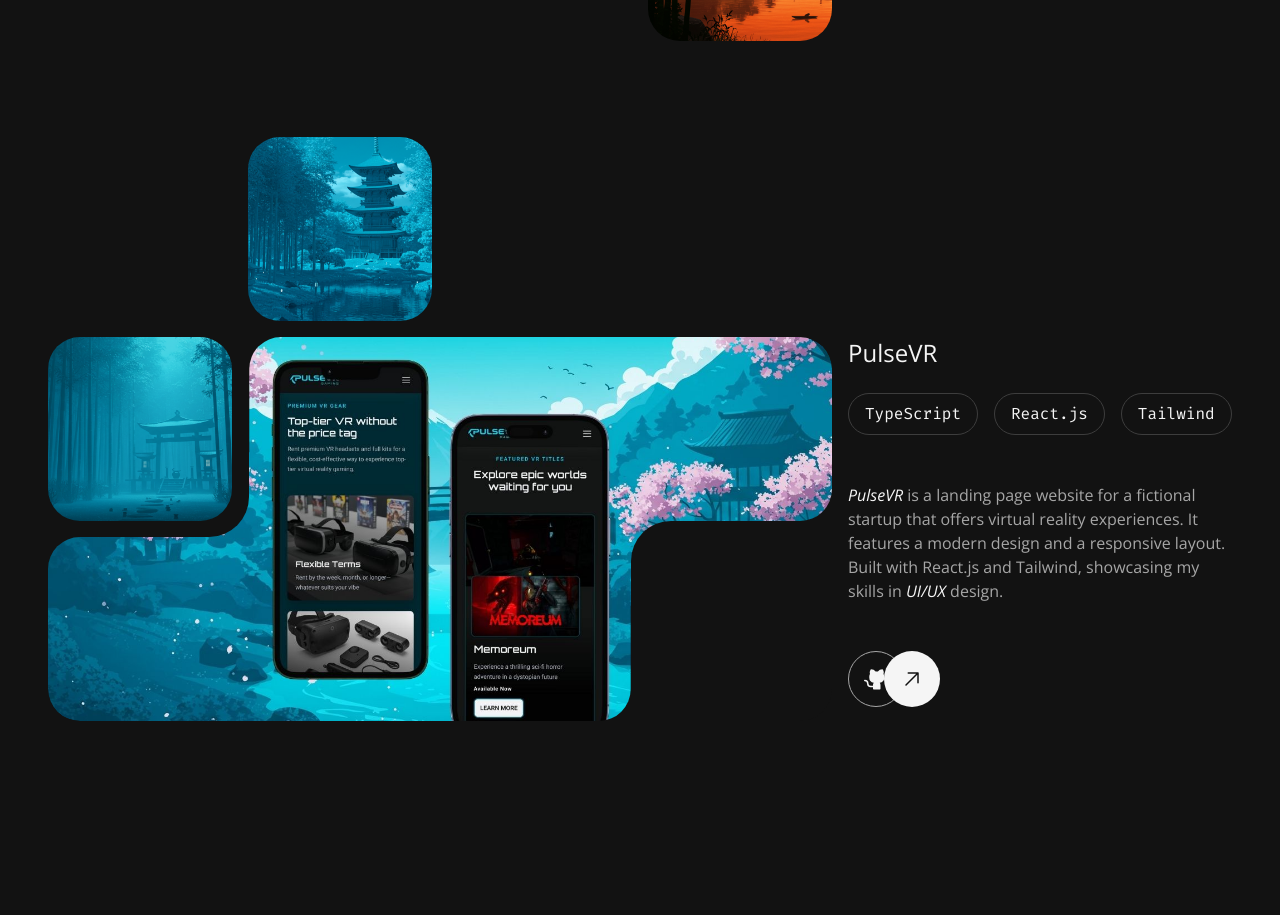
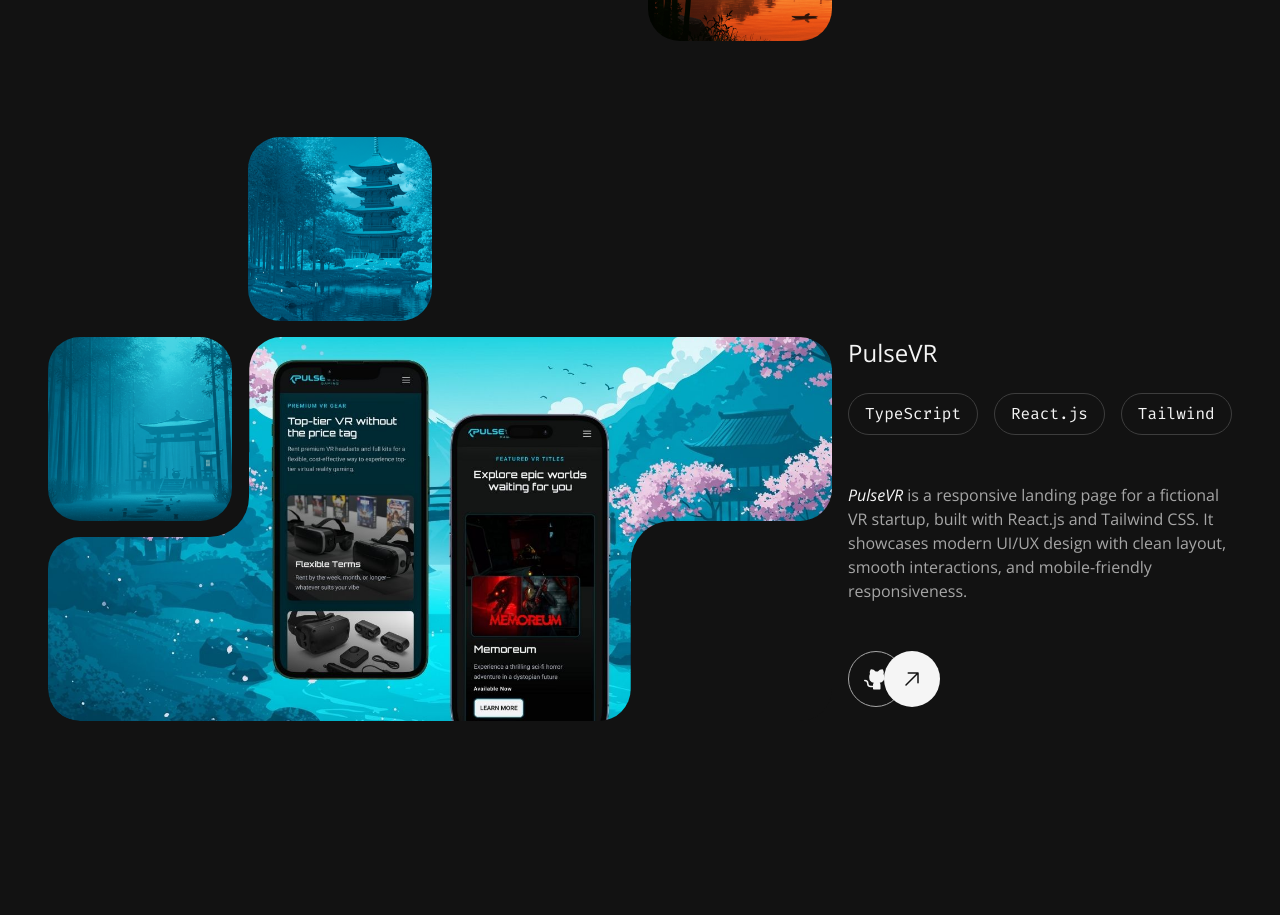
Before and after one commit to janrizmlibres/dev-portfolio, a React (Vite) app: page / in a window 1280 px wide. Shown: the part 2720-3635 px from the top of the page. Built offline with nearby package versions, Linux system fonts and the light colour scheme.

Commit message:
change media queries for project panel

```diff
--- a/src/components/Projects.tsx
+++ b/src/components/Projects.tsx
@@ -14,7 +14,7 @@ const Projects = () => {
       <div className="grid grid-cols-5 gap-4 lg:grid-cols-6">
         <motion.h2
           {...animateOnScroll(fadeRight)}
-          className="col-span-3 col-start-3 mb-6 pl-2 subheading"
+          className="col-span-3 mb-6 pl-2 subheading md:col-start-3"
         >
           &hellip; /Projects &hellip;
         </motion.h2>
@@ -125,10 +125,10 @@ const Projects = () => {
               href="https://github.com/janrizmlibres/pulse-vr"
               className="col-span-2"
             >
-              <em>PulseVR</em> is a landing page website for a fictional startup
-              that offers virtual reality experiences. It features a modern
-              design and a responsive layout. Built with React.js and Tailwind,
-              showcasing my skills in <em>UI/UX</em> design.
+              <em>PulseVR</em> is a responsive landing page for a fictional VR
+              startup, built with React.js and Tailwind CSS. It showcases modern
+              UI/UX design with clean layout, smooth interactions, and
+              mobile-friendly responsiveness.
             </ProjectDetails>
           </div>
         </ProjectPanel>
--- a/src/components/shared/ProjectDetails.tsx
+++ b/src/components/shared/ProjectDetails.tsx
@@ -28,7 +28,7 @@ const ProjectDetails = ({
           <motion.div
             {...animateOnScroll(fadeUp)}
             key={i}
-            className="cursor-default rounded-full border border-gray-200 px-4 py-2 font-fira-code max-lg:text-sm"
+            className="cursor-default rounded-full border border-gray-200 px-4 py-2 font-fira-code"
           >
             {tool}
           </motion.div>
@@ -37,7 +37,7 @@ const ProjectDetails = ({
 
       <motion.p
         {...animateOnScroll(fadeUp)}
-        className="mb-8 text-gray-100 max-lg:text-sm lg:mb-12"
+        className="mb-8 text-gray-100 lg:mb-12"
       >
         {children}
       </motion.p>
--- a/src/components/shared/ProjectPanel.tsx
+++ b/src/components/shared/ProjectPanel.tsx
@@ -11,7 +11,7 @@ interface Props {
 
 const ProjectPanel = ({ href, reverse = false, render, children }: Props) => {
   return (
-    <div className="grid grid-cols-1 gap-4 md:grid-cols-5 lg:grid-cols-6">
+    <div className="grid grid-cols-1 gap-x-4 gap-y-12 md:grid-cols-5 lg:grid-cols-6">
       <div
         className={cn(
           "max-md:row-start-2 md:col-span-2",
```
